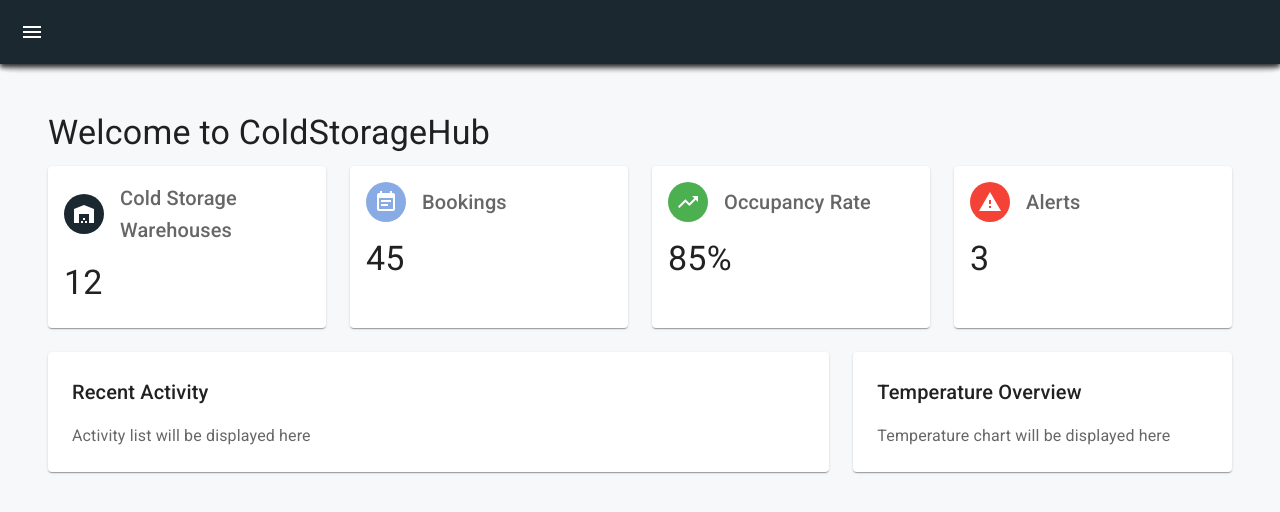
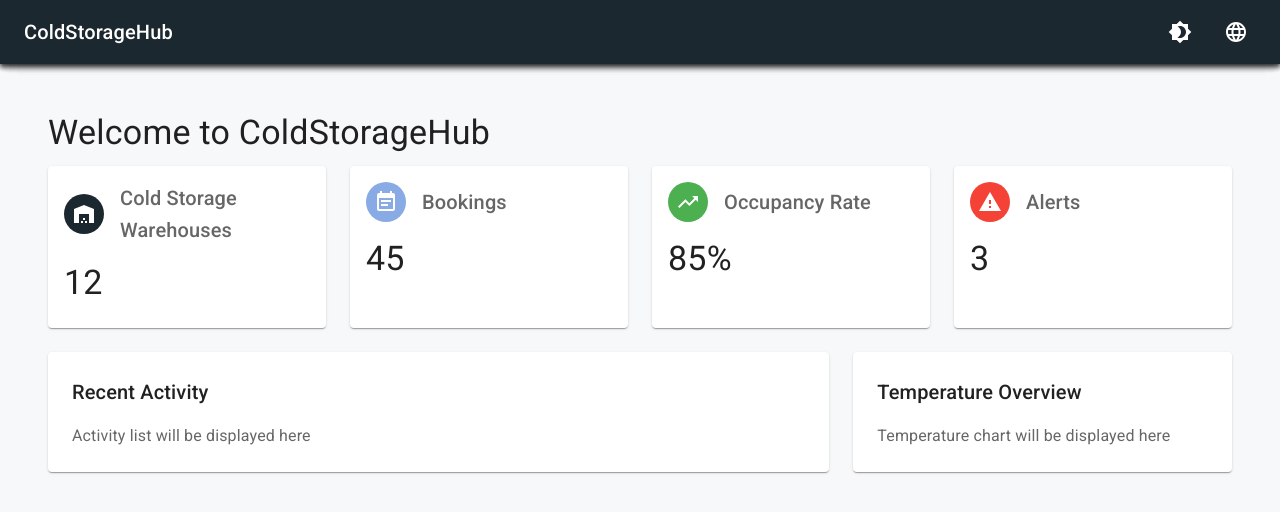
Before and after one commit to AlduinoCalderon/ColdConnect, a React (Create React App) app: page / in a window 1280 px wide. Shown: the top 512 px of the page. Built offline with nearby package versions, Linux system fonts and the light colour scheme.

Commit message:
Fixed Navigation bar not showing icons

```diff
--- a/src/components/layout/Layout.tsx
+++ b/src/components/layout/Layout.tsx
@@ -18,7 +18,7 @@
   flexGrow: 1,
   padding: theme.spacing(3),
   marginTop: 64, // Height of the navbar
-  marginLeft: 0, // Width of the sidebar
+  marginLeft: 0, // Width of the sidebar, 0 so it doesn't cover the page behind it
   [theme.breakpoints.down('sm')]: {
     marginLeft: 0,
   },
--- a/src/components/layout/Navbar.tsx
+++ b/src/components/layout/Navbar.tsx
@@ -38,7 +38,7 @@
   };
 
   return (
-    <AppBar position="fixed" sx={{ zIndex: theme.zIndex.drawer + 1 }}>
+    <AppBar position="fixed" sx={{ zIndex: theme.zIndex.drawer + 2 }}>
       <Toolbar>
         {isMobile && (
           <IconButton
```
